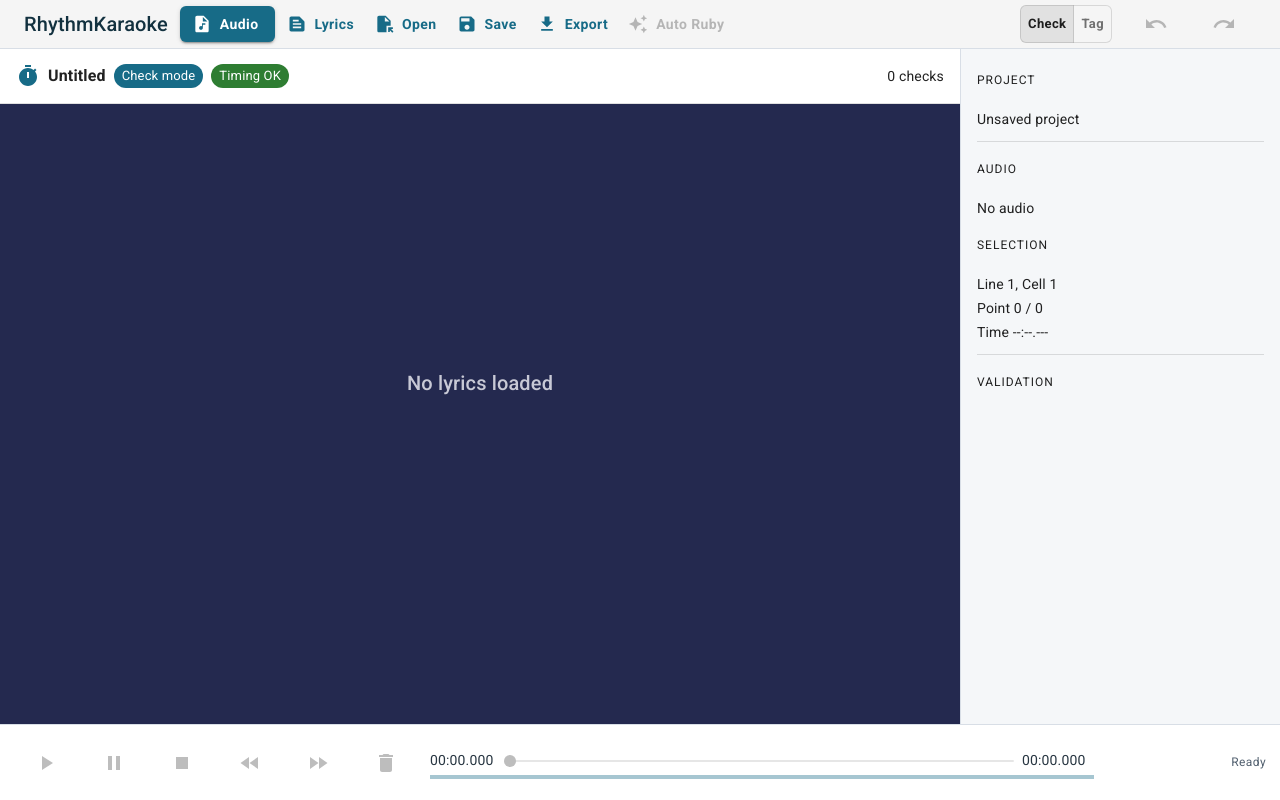
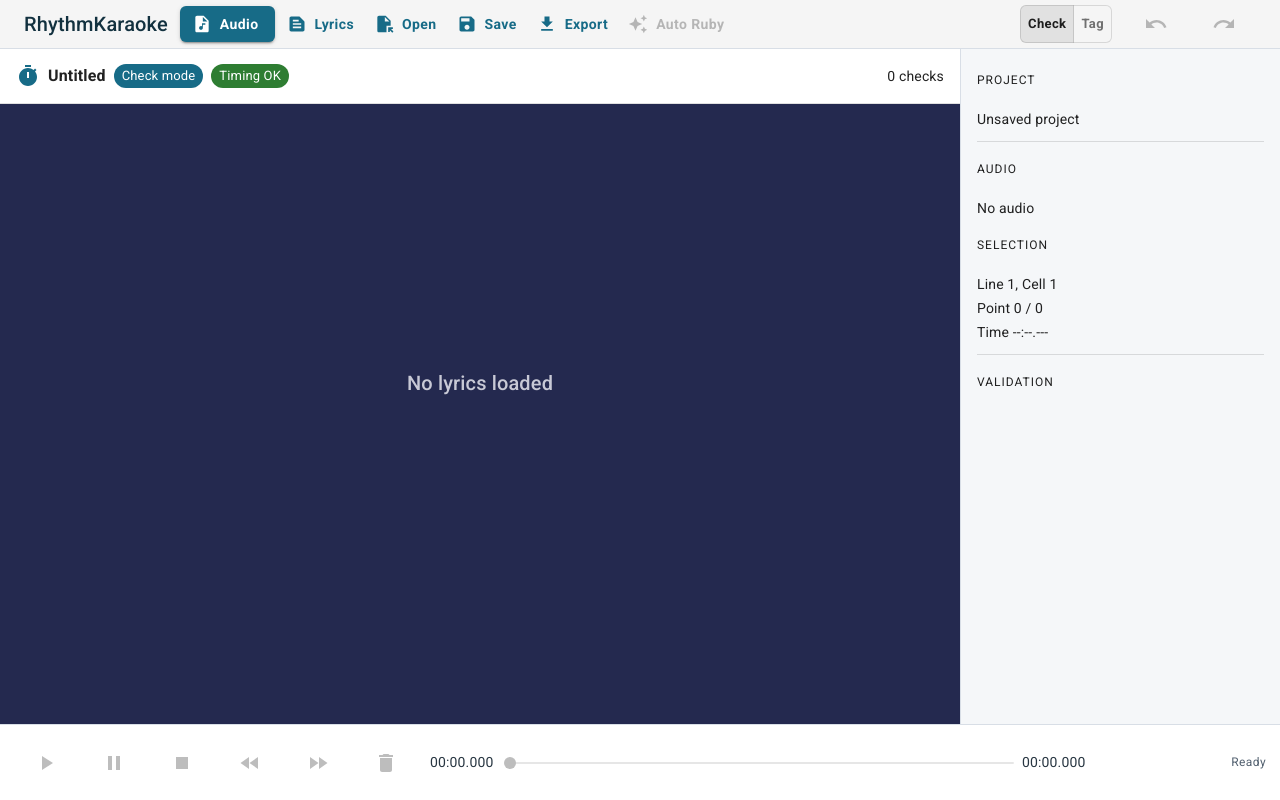
Before and after one commit to Shizuku-in/RhythmKaraoke, a React (Vite) app: page / in a window 1280 px wide. Built offline with nearby package versions, Linux system fonts and the light colour scheme.

Commit message:
删除 progress bar

```diff
--- a/src/App.tsx
+++ b/src/App.tsx
@@ -159,7 +159,6 @@ function App() {
           onSetIsPlaying={transport.setIsPlaying}
           onSetPlaybackPositionMs={transport.setPlaybackPositionMs}
           onStop={transport.stop}
-          progress={transport.progress}
           seekStepMs={projectEditor.project.settings.seekStepMs}
           status={projectEditor.status}
         />
--- a/src/components/TransportBar.tsx
+++ b/src/components/TransportBar.tsx
@@ -1,4 +1,4 @@
-import { Box, Button, LinearProgress, Slider, Stack, Tooltip, Typography } from "@mui/material";
+import { Box, Button, Slider, Stack, Tooltip, Typography } from "@mui/material";
 import DeleteIcon from "@mui/icons-material/Delete";
 import FastForwardIcon from "@mui/icons-material/FastForward";
 import FastRewindIcon from "@mui/icons-material/FastRewind";
@@ -25,7 +25,6 @@ export function TransportBar(props: {
   onSetIsPlaying: (isPlaying: boolean) => void;
   onSetPlaybackPositionMs: (positionMs: number) => void;
   onStop: () => void;
-  progress: number;
   seekStepMs: number;
   status: string;
 }) {
@@ -45,7 +44,6 @@ export function TransportBar(props: {
     onSetIsPlaying,
     onSetPlaybackPositionMs,
     onStop,
-    progress,
     seekStepMs,
     status,
   } = props;
@@ -133,7 +131,6 @@ export function TransportBar(props: {
             {formatTime(durationMs)}
           </Typography>
         </Stack>
-        <LinearProgress variant="determinate" value={Math.min(100, progress)} />
       </Box>
       <Typography variant="caption" className="status-text">
         {status}
--- a/src/hooks/useAudioTransport.ts
+++ b/src/hooks/useAudioTransport.ts
@@ -9,7 +9,6 @@ export function useAudioTransport(options: {
   const [currentTimeMs, setCurrentTimeMs] = useState(0);
   const [durationMs, setDurationMs] = useState(0);
   const [isPlaying, setIsPlaying] = useState(false);
-  const progress = durationMs > 0 ? (currentTimeMs / durationMs) * 100 : 0;
 
   const play = useCallback(async () => {
     if (!audioRef.current) {
@@ -61,7 +60,6 @@ export function useAudioTransport(options: {
     currentTimeMs,
     durationMs,
     isPlaying,
-    progress,
     pause,
     play,
     seekBy,
```
